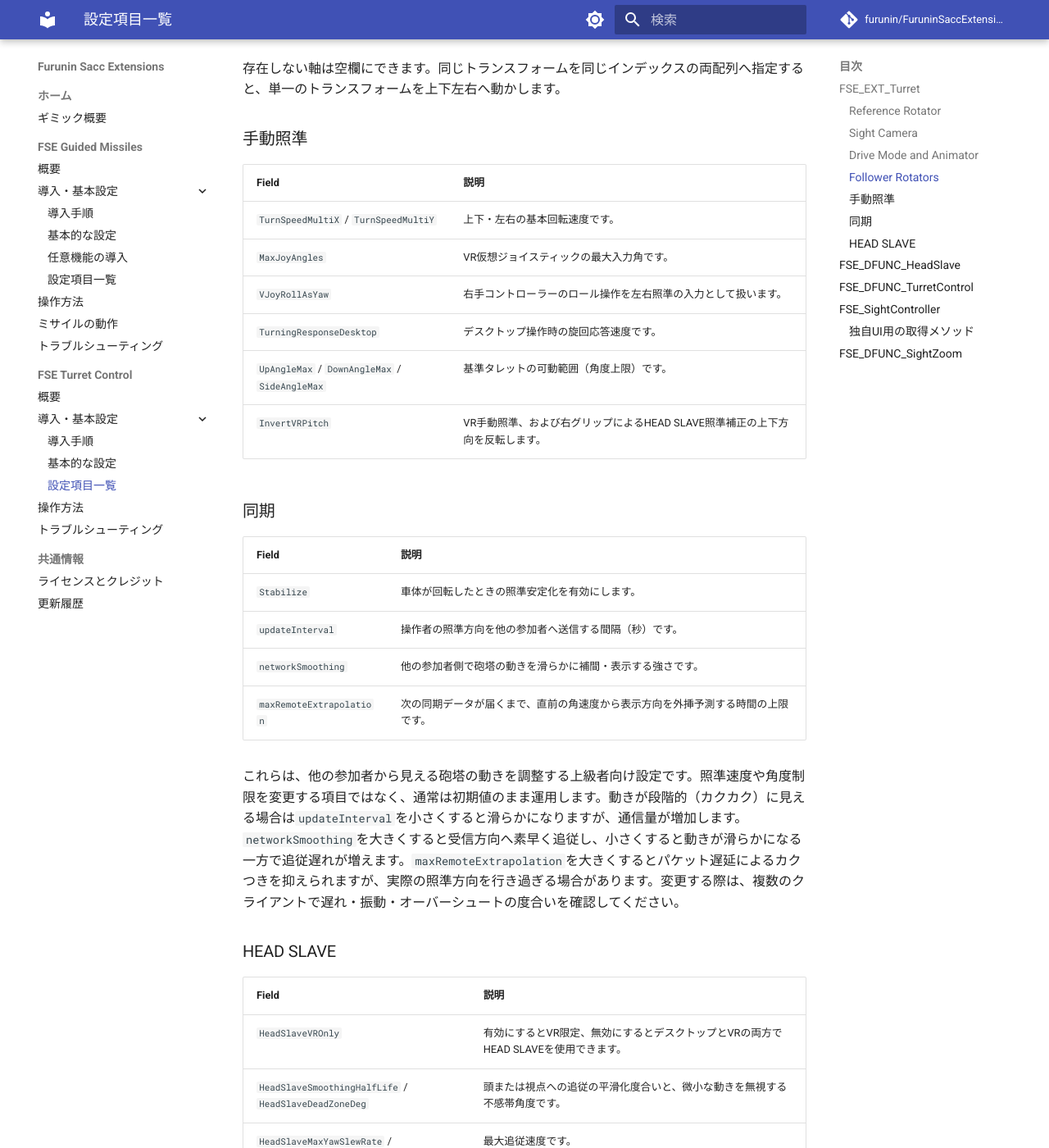
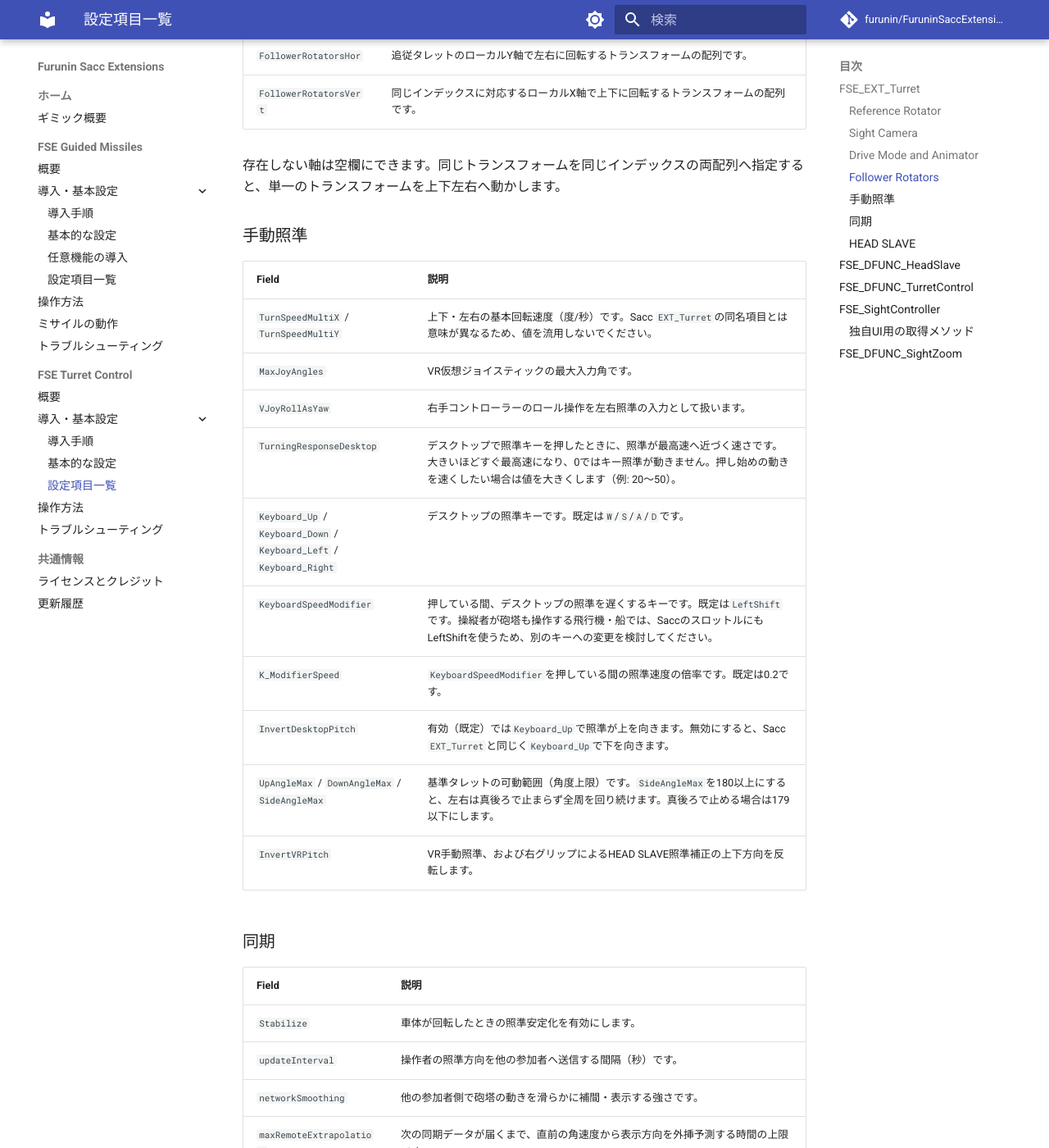
Before and after one commit to furunin/FuruninSaccExtensions-Docs, an MkDocs documentation site: the page built from docs/turret-control/components.md, in a window 1280 px wide and 1400 px high, scrolled down 1869 px. Shown: the whole window at 82% size. Built offline with MkDocs 1.6.1 and Material for MkDocs 9.7.7, drawn with Linux system fonts in a browser that asks for light colours; comment, search, counter and statistics services are not loaded; the version menu is left out; some of the changed text lies outside the part shown.

Commit message:
docs(turret-control): document desktop fine aim keys and unlimited yaw
Co-Authored-By: Claude Opus 5.5 <noreply@anthropic.com>

```diff
--- a/docs/turret-control/components.md
+++ b/docs/turret-control/components.md
@@ -32,6 +32,8 @@
 | `CurrentYawAnimatorParameter` / `CurrentPitchAnimatorParameter` | 現在の左右・上下角度を出力するFloat Parameter名です。 |
 | `TargetYawAnimatorParameter` / `TargetPitchAnimatorParameter` | 目標角度を出力するFloat Parameter名です。HEAD SLAVEでは追従の平滑化前の角度を出力し、手動操作時および他の参加者側では現在角度を出力します。空欄にした項目は出力されません。 |
 
+`SideAngleMax`が180以上の場合、左右の角度を出力するFloat Parameterは0と1が真後ろ、0.5が正面になります。Animatorで回転させる場合は、左右の軸を-180°から+180°まで等速で1回転させるAnimation Clipを用意してください。真後ろを通るときに値が1から0（または0から1）へ切り替わるため、この値を遷移条件やUIに使用する場合は注意してください。
+
 ### Follower Rotators
 
 | Field | 説明 |
@@ -45,11 +47,15 @@
 
 | Field | 説明 |
 |---|---|
-| `TurnSpeedMultiX` / `TurnSpeedMultiY` | 上下・左右の基本回転速度です。 |
+| `TurnSpeedMultiX` / `TurnSpeedMultiY` | 上下・左右の基本回転速度（度/秒）です。Sacc `EXT_Turret`の同名項目とは意味が異なるため、値を流用しないでください。 |
 | `MaxJoyAngles` | VR仮想ジョイスティックの最大入力角です。 |
 | `VJoyRollAsYaw` | 右手コントローラーのロール操作を左右照準の入力として扱います。 |
-| `TurningResponseDesktop` | デスクトップ操作時の旋回応答速度です。 |
-| `UpAngleMax` / `DownAngleMax` / `SideAngleMax` | 基準タレットの可動範囲（角度上限）です。 |
+| `TurningResponseDesktop` | デスクトップで照準キーを押したときに、照準が最高速へ近づく速さです。大きいほどすぐ最高速になり、0ではキー照準が動きません。押し始めの動きを速くしたい場合は値を大きくします（例: 20～50）。 |
+| `Keyboard_Up` / `Keyboard_Down` / `Keyboard_Left` / `Keyboard_Right` | デスクトップの照準キーです。既定は`W`/`S`/`A`/`D`です。 |
+| `KeyboardSpeedModifier` | 押している間、デスクトップの照準を遅くするキーです。既定は`LeftShift`です。操縦者が砲塔も操作する飛行機・船では、SaccのスロットルにもLeftShiftを使うため、別のキーへの変更を検討してください。 |
+| `K_ModifierSpeed` | `KeyboardSpeedModifier`を押している間の照準速度の倍率です。既定は0.2です。 |
+| `InvertDesktopPitch` | 有効（既定）では`Keyboard_Up`で照準が上を向きます。無効にすると、Sacc `EXT_Turret`と同じく`Keyboard_Up`で下を向きます。 |
+| `UpAngleMax` / `DownAngleMax` / `SideAngleMax` | 基準タレットの可動範囲（角度上限）です。`SideAngleMax`を180以上にすると、左右は真後ろで止まらず全周を回り続けます。真後ろで止める場合は179以下にします。 |
 | `InvertVRPitch` | VR手動照準、および右グリップによるHEAD SLAVE照準補正の上下方向を反転します。 |
 
 ### 同期
@@ -61,7 +67,7 @@
 | `networkSmoothing` | 他の参加者側で砲塔の動きを滑らかに補間・表示する強さです。 |
 | `maxRemoteExtrapolation` | 次の同期データが届くまで、直前の角速度から表示方向を外挿予測する時間の上限です。 |
 
-これらは、他の参加者から見える砲塔の動きを調整する上級者向け設定です。照準速度や角度制限を変更する項目ではなく、通常は初期値のまま運用します。動きが段階的（カクカク）に見える場合は`updateInterval`を小さくすると滑らかになりますが、通信量が増加します。`networkSmoothing`を大きくすると受信方向へ素早く追従し、小さくすると動きが滑らかになる一方で追従遅れが増えます。`maxRemoteExtrapolation`を大きくするとパケット遅延によるカクつきを抑えられますが、実際の照準方向を行き過ぎる場合があります。変更する際は、複数のクライアントで遅れ・振動・オーバーシュートの度合いを確認してください。
+これらは、他の参加者から見える砲塔の動きを調整する上級者向け設定です。照準速度や角度制限を変更する項目ではなく、通常は初期値のまま運用します。`updateInterval`を0.2秒より小さくしても、送信間隔は0.2秒より短くなりません。`networkSmoothing`を大きくすると受信方向へ素早く追従し、小さくすると動きが滑らかになる一方で追従遅れが増えます。`maxRemoteExtrapolation`を大きくするとパケット遅延によるカクつきを抑えられますが、実際の照準方向を行き過ぎる場合があります。変更する際は、複数のクライアントで遅れ・振動・オーバーシュートの度合いを確認してください。
 
 ### HEAD SLAVE
 
```
Also changed, not shown: docs/turret-control/basic-settings.md (+1 -1 lines), docs/turret-control/operation.md (+2 -0 lines), 1 other file.
